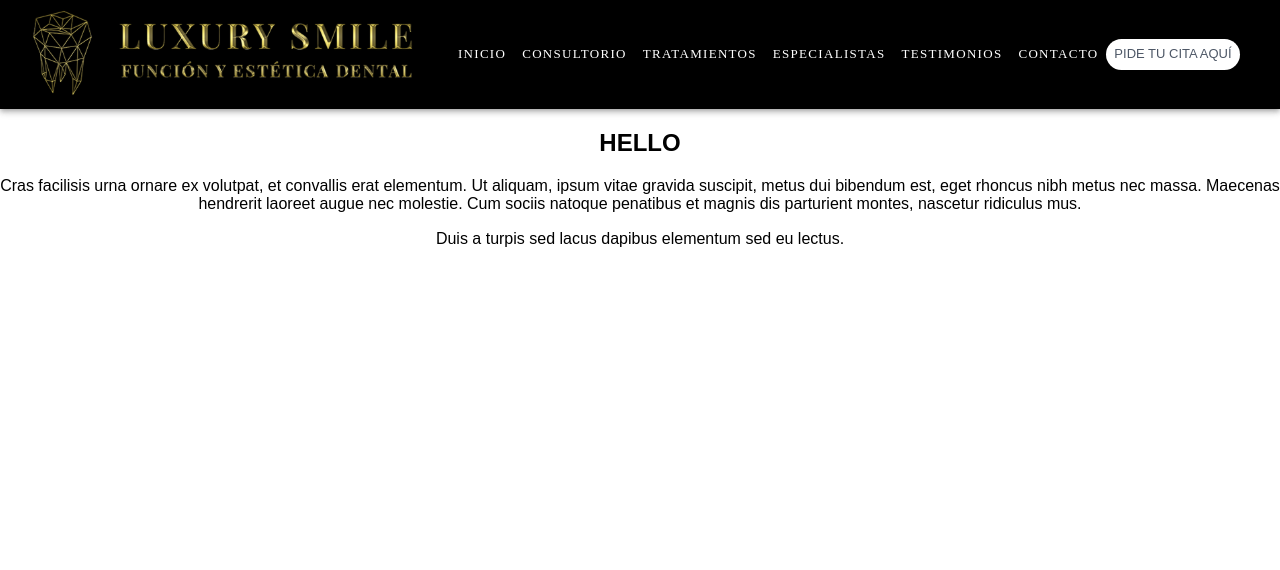
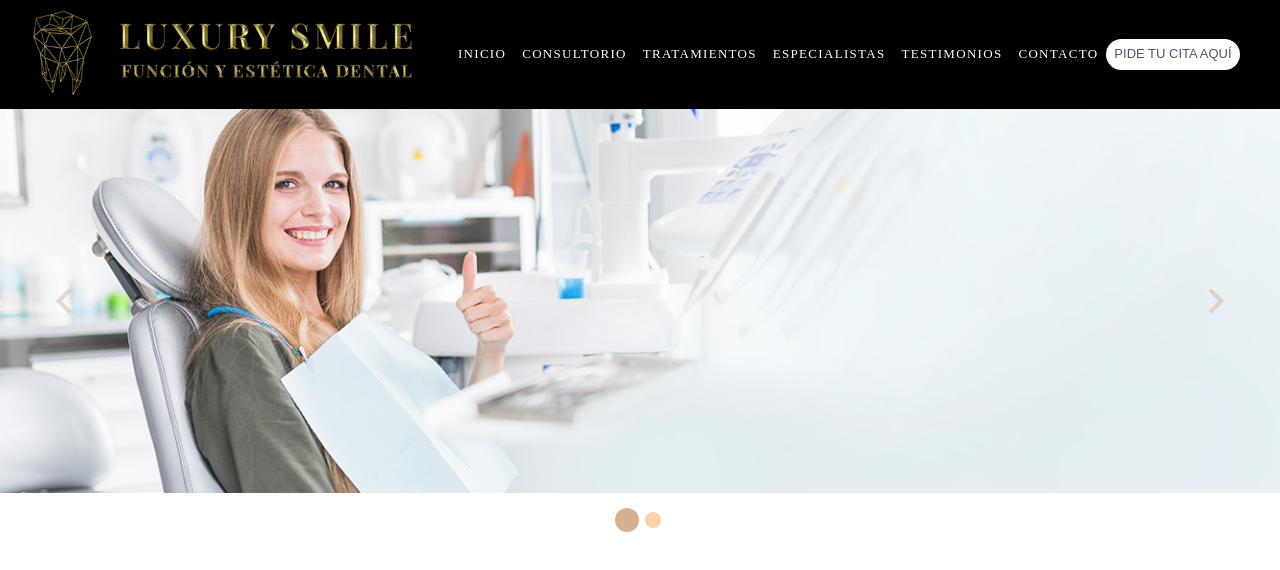
Before and after one commit to Danieljara23/luxury-smile, a React (Create React App) app: page / in a window 1280 px wide. Shown: the top 570 px of the page. Built offline with nearby package versions, Linux system fonts and the light colour scheme; a web font is replaced by a local one.

Commit message:
Homecarousel is ready

```diff
--- a/package.json
+++ b/package.json
@@ -10,6 +10,7 @@
     "@types/react-dom": "^16.8.4",
     "@types/react-router-dom": "^4.3.4",
     "react": "^16.8.6",
+    "react-awesome-slider": "^1.0.1",
     "react-dom": "^16.8.6",
     "react-router-dom": "^5.0.1",
     "react-scripts": "3.0.1",
@@ -37,6 +38,6 @@
     ]
   },
   "devDependencies": {
-    "@types/react": "^16.8.22"
+    "@types/react": "^16.8.23"
   }
 }
--- a/src/App.tsx
+++ b/src/App.tsx
@@ -5,8 +5,8 @@ import {
   HashRouter
 } from "react-router-dom";
 import NavBar from './shared/Navbar/NavBar'
-import Home from './components/Home'
-import Other from './components/Other'
+import Home from './components/Home/Home'
+import Other from './components/Other/Other'
 
 const App: React.FC = () => {
   return (
--- a/src/components/Home.tsx
+++ /dev/null
@@ -1,19 +0,0 @@
-import React from 'react'
-
-const Home:React.FC = () => {
-    return(
-        <div>
-        <h2>HELLO</h2>
-        <p>Cras facilisis urna ornare ex volutpat, et
-        convallis erat elementum. Ut aliquam, ipsum vitae
-        gravida suscipit, metus dui bibendum est, eget rhoncus nibh
-        metus nec massa. Maecenas hendrerit laoreet augue
-        nec molestie. Cum sociis natoque penatibus et magnis
-        dis parturient montes, nascetur ridiculus mus.</p>
-
-        <p>Duis a turpis sed lacus dapibus elementum sed eu lectus.</p>
-      </div>
-    )
-}
-
-export default Home
--- /dev/null
+++ b/src/components/Home/Home.tsx
@@ -0,0 +1,12 @@
+import React from 'react'
+import Slider from '../Home/HomeComponents/Carousel'
+
+const Home:React.FC = () => {
+    return(
+      <div>
+        <Slider/>
+      </div>
+    )
+}
+
+export default Home
--- /dev/null
+++ b/src/components/Home/HomeComponents/Carousel.tsx
@@ -0,0 +1,19 @@
+import React from 'react';
+import AwesomeSlider from 'react-awesome-slider';
+import 'react-awesome-slider/dist/styles.css';
+import '../styles.css'
+import  FirstSlide from '../../../images/slider-luxury-smile-1.jpg'
+import  SecondSlide from '../../../images/slider-luxury-smile-1.jpg'
+
+const Slider:React.FC = () => {
+    return(
+        <>
+            <AwesomeSlider className="aws-btn">
+                <div data-src={FirstSlide} />
+                <div data-src={SecondSlide} />
+            </AwesomeSlider>
+        </>
+    )
+};
+
+export default Slider
--- /dev/null
+++ b/src/components/Home/styles.css
@@ -0,0 +1,15 @@
+.aws-btn {
+--slider-height-percentage: 30%;
+--slider-transition-duration: 387ms;
+--organic-arrow-thickness: 4px;
+--organic-arrow-border-radius: 0px;
+--organic-arrow-height: 18px;
+--organic-arrow-color: #d6b18f;
+--control-button-width: 10%;
+--control-button-height: 25%;
+--control-button-background: transparent;
+--control-bullet-color: #fcd0a8;
+--control-bullet-active-color: #d6b18f;
+--loader-bar-color: transparent;
+--loader-bar-height: 6px;
+}
--- /dev/null
+++ b/src/typings/react-awesome-slider.d.ts
@@ -0,0 +1 @@
+declare module 'react-awesome-slider';
```
Also changed, not shown: src/components/Other/Other.tsx (renamed from src/components/Other.tsx), src/images/slider-luxury-smile-1.jpg (renamed from src/images/slider-luxury-smile-1366px400px.jpg).
